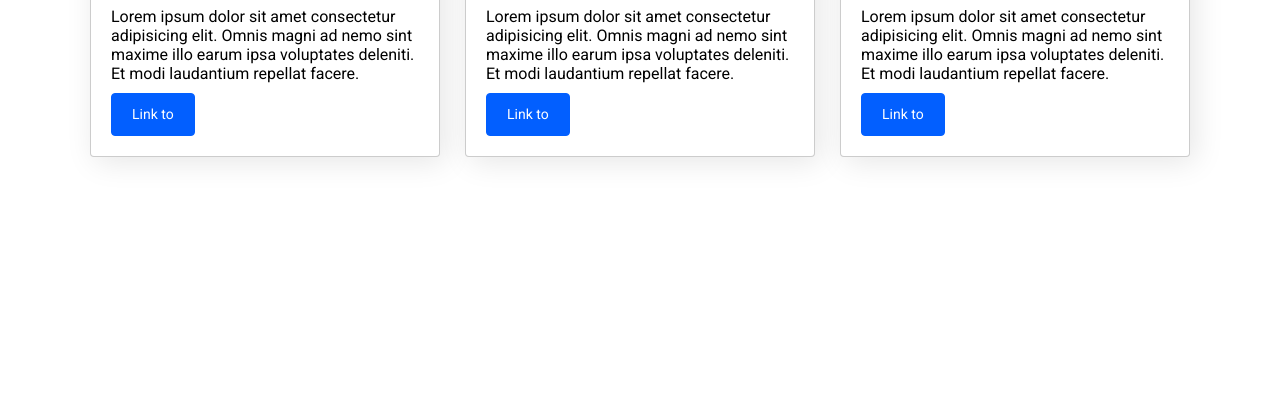
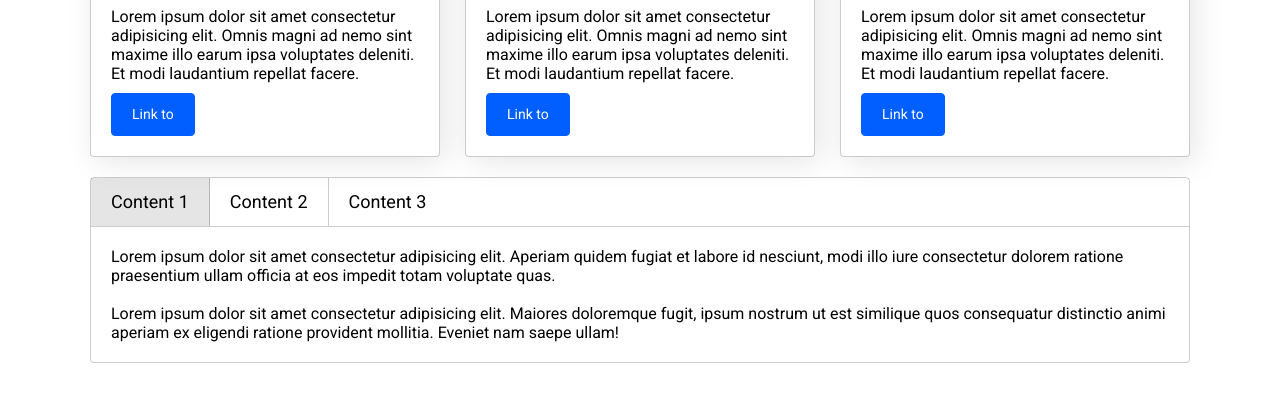
Before and after one commit to IvanNever/ui-js-library, a website with bundled scripts: page src/index.html in a window 1280 px wide. Shown: the part 396-798 px from the top of the page. Built offline with nearby package versions, Linux system fonts and the light colour scheme; files whose address does not match are found by name.

Commit message:
create tabs component

```diff
--- a/src/index.html
+++ b/src/index.html
@@ -75,6 +75,30 @@
             </div>
         </div> -->
 
+        <!-- Tabs -->
+        <div class="tab mt-20 mb-20 block-center">
+            <div class="tab-panel" data-tabpanel>
+                <div class="tab-item tab-item--active">Content 1</div>
+                <div class="tab-item">Content 2</div>
+                <div class="tab-item">Content 3</div>
+            </div>
+            <div class="tab-content tab-content--active">
+                Lorem ipsum dolor sit amet consectetur adipisicing elit. Aperiam quidem fugiat et labore id nesciunt, modi illo iure consectetur dolorem ratione praesentium ullam officia at eos impedit totam voluptate quas.
+                <br><br>
+                Lorem ipsum dolor sit amet consectetur adipisicing elit. Maiores doloremque fugit, ipsum nostrum ut est similique quos consequatur distinctio animi aperiam ex eligendi ratione provident mollitia. Eveniet nam saepe ullam!
+            </div>
+            <div class="tab-content">
+                Lorem ipsum dolor sit amet consectetur adipisicing elit. Aperiam quidem fugiat et labore id nesciunt, modi illo iure consectetur dolorem ratione praesentium ullam officia at eos impedit totam voluptate quas.
+                <br><br>
+                Lorem ipsum dolor sit amet consectetur adipisicing elit. Maiores doloremque fugit, ipsum nostrum ut est similique quos consequatur distinctio animi aperiam ex eligendi ratione provident mollitia. Eveniet nam saepe ullam!
+                <br><br>
+                Lorem ipsum dolor sit amet consectetur adipisicing elit. Maiores doloremque fugit, ipsum nostrum ut est similique quos consequatur distinctio animi aperiam ex eligendi ratione provident mollitia. Eveniet nam saepe ullam!
+            </div>
+            <div class="tab-content">
+                Lorem ipsum dolor sit amet consectetur adipisicing elit. Maiores doloremque fugit, ipsum nostrum ut est similique quos consequatur distinctio animi aperiam ex eligendi ratione provident mollitia. Eveniet nam saepe ullam! Lorem ipsum dolor sit amet consectetur adipisicing elit. Maiores doloremque fugit, ipsum nostrum ut est similique quos consequatur distinctio animi aperiam ex eligendi ratione provident mollitia. Eveniet nam saepe ullam!
+            </div>
+        </div>
+
 
     </div>
 
--- /dev/null
+++ b/src/js/lib/components/tab.js
@@ -0,0 +1,19 @@
+import $ from '../core';
+
+$.prototype.tab = function() {
+    for (let i = 0; i < this.length; i++) {
+        $(this[i]).on('click', () => {
+            $(this[i])
+                .addClass('tab-item--active')
+                .siblings()
+                .removeClass('tab-item--active')
+                .closest('.tab')
+                .find('.tab-content')
+                .removeClass('tab-content--active')
+                .eq($(this[i]).index())
+                .addClass('tab-content--active');
+        });
+    }
+};
+
+$('[data-tabpanel] .tab-item').tab();
--- a/src/js/lib/lib.js
+++ b/src/js/lib/lib.js
@@ -6,5 +6,6 @@ import './modules/actions';
 import './modules/effects';
 import './components/dropdown';
 import './components/modal';
+import './components/tab';
 
 export default $;
--- /dev/null
+++ b/src/sass/components/tab.scss
@@ -0,0 +1,38 @@
+.tab {
+    width: 100%;
+
+    &-panel {
+        display: flex;
+        width: 100%;
+        min-height: 5rem;
+        border: 1px solid rgba(0,0,0, .2);
+        border-radius: 4px 4px 0 0;
+    }
+
+    &-item {
+        font-size: 1.8rem;
+        line-height: 1.5;
+        padding: 1rem 2rem;
+        cursor: pointer;
+
+        &:not(:last-child) {
+            border-right: 1px solid rgba(0,0,0, .2);
+        }
+
+        &--active {
+            background-color: rgba(0,0,0, .1);
+        }
+    }
+
+    &-content {
+        display: none;
+        padding: 2rem;
+        border: 1px solid rgba(0,0,0, .2);
+        border-top: none;
+        border-radius: 0 0 4px 4px;
+
+        &--active {
+            display: block;
+        }
+    }
+}
--- a/src/sass/components/ui.scss
+++ b/src/sass/components/ui.scss
@@ -2,3 +2,4 @@
 @import './dropdown.scss';
 @import './card.scss';
 @import './modal.scss';
+@import './tab.scss';
```
Also changed, not shown: dist/index.html, dist/script.js, dist/style.css, 1 other file.
